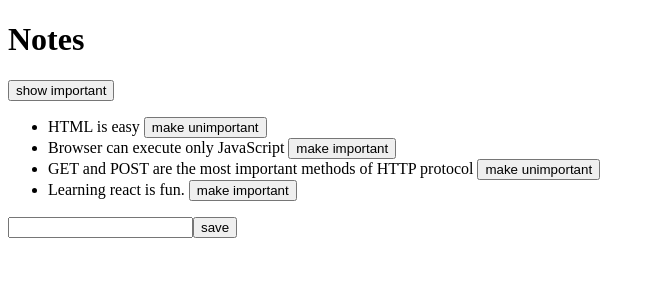
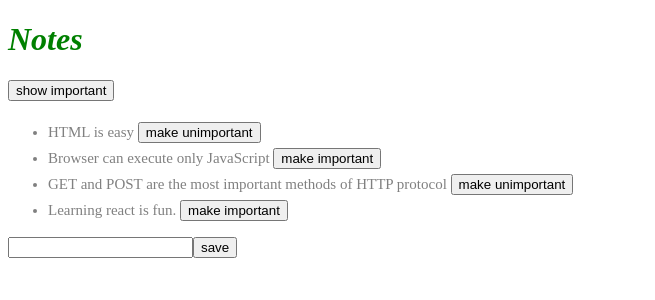
Before and after one commit to mrchrmn-ls/fullstack-open, a React (Create React App) app in the folder part2/codealong-2d/: page / in a window 1280 px wide. Shown: the top 300 px of the page, without its empty margins (0-655 px from the left). Built offline with nearby package versions, Linux system fonts and the light colour scheme; data requests are answered from the project's data file.

Commit message:
part 2e error message

```diff
--- a/part2/codealong-2d/src/App.js
+++ b/part2/codealong-2d/src/App.js
@@ -1,11 +1,13 @@
 import React, { useEffect, useState } from 'react';
 import Note from "./components/Note";
+import Notification from "./components/Notification";
 import noteService from "./services/notes";
 
 function App() {
   const [notes, setNotes] = useState([]);
   const [newNote, setNewNote] = useState("");
   const [showAll, setShowAll] = useState(true);
+  const [errorMessage, setErrorMessage] = useState(null);
 
 
   useEffect(() => {
@@ -44,7 +46,8 @@ function App() {
         setNotes(notes.map(note => note.id !== id ? note : resNote));
       })
       .catch(error => {
-        alert(`the note '${note.content}' was already deleted from server`);
+        setErrorMessage(`The note '${note.content}' was already deleted from server`);
+        setTimeout(() => setErrorMessage(null), 5000);
         setNotes(notes.filter(n => n.id !== id));
       });
   }
@@ -60,6 +63,7 @@ function App() {
   return (
     <div>
       <h1>Notes</h1>
+      <Notification message={errorMessage} />
       <div>
         <button onClick={() => setShowAll(!showAll)}>
           show {showAll ? "important" : "all"}
--- a/part2/codealong-2d/src/components/Note.js
+++ b/part2/codealong-2d/src/components/Note.js
@@ -4,7 +4,7 @@ function Note({ note, toggleImportance }) {
   const label = note.important ? "make unimportant" : "make important";
 
   return (
-    <li>
+    <li className="note">
       {note.content} <button onClick={toggleImportance}>{label}</button>
     </li>
   );
--- /dev/null
+++ b/part2/codealong-2d/src/components/Notification.js
@@ -0,0 +1,15 @@
+import React from "react";
+
+function Notification({ message }) {
+  if (message === null) {
+    return null;
+  }
+
+  return (
+    <div className="error">
+      {message}
+    </div>
+  )
+}
+
+export default Notification;
--- a/part2/codealong-2d/src/index.css
+++ b/part2/codealong-2d/src/index.css
@@ -1,13 +1,20 @@
-body {
-  margin: 0;
-  font-family: -apple-system, BlinkMacSystemFont, 'Segoe UI', 'Roboto', 'Oxygen',
-    'Ubuntu', 'Cantarell', 'Fira Sans', 'Droid Sans', 'Helvetica Neue',
-    sans-serif;
-  -webkit-font-smoothing: antialiased;
-  -moz-osx-font-smoothing: grayscale;
+h1 {
+  color: green;
+  font-style: italic;
 }
 
-code {
-  font-family: source-code-pro, Menlo, Monaco, Consolas, 'Courier New',
-    monospace;
+.note {
+  color: gray;
+  padding-top: 5px;
+  font-size: 15px;;
 }
+
+.error {
+  color: red;
+  background: lightgrey;
+  font-size: 20px;
+  border-style: solid;
+  border-radius: 5px;
+  padding: 10px;
+  margin-bottom: 10px;
+}
--- a/part2/codealong-2d/src/index.js
+++ b/part2/codealong-2d/src/index.js
@@ -1,5 +1,6 @@
 import React from "react";
 import ReactDOM from 'react-dom';
 import App from './App.js';
+import "./index.css";
 
 ReactDOM.render(<App />, document.getElementById('root'));
```
